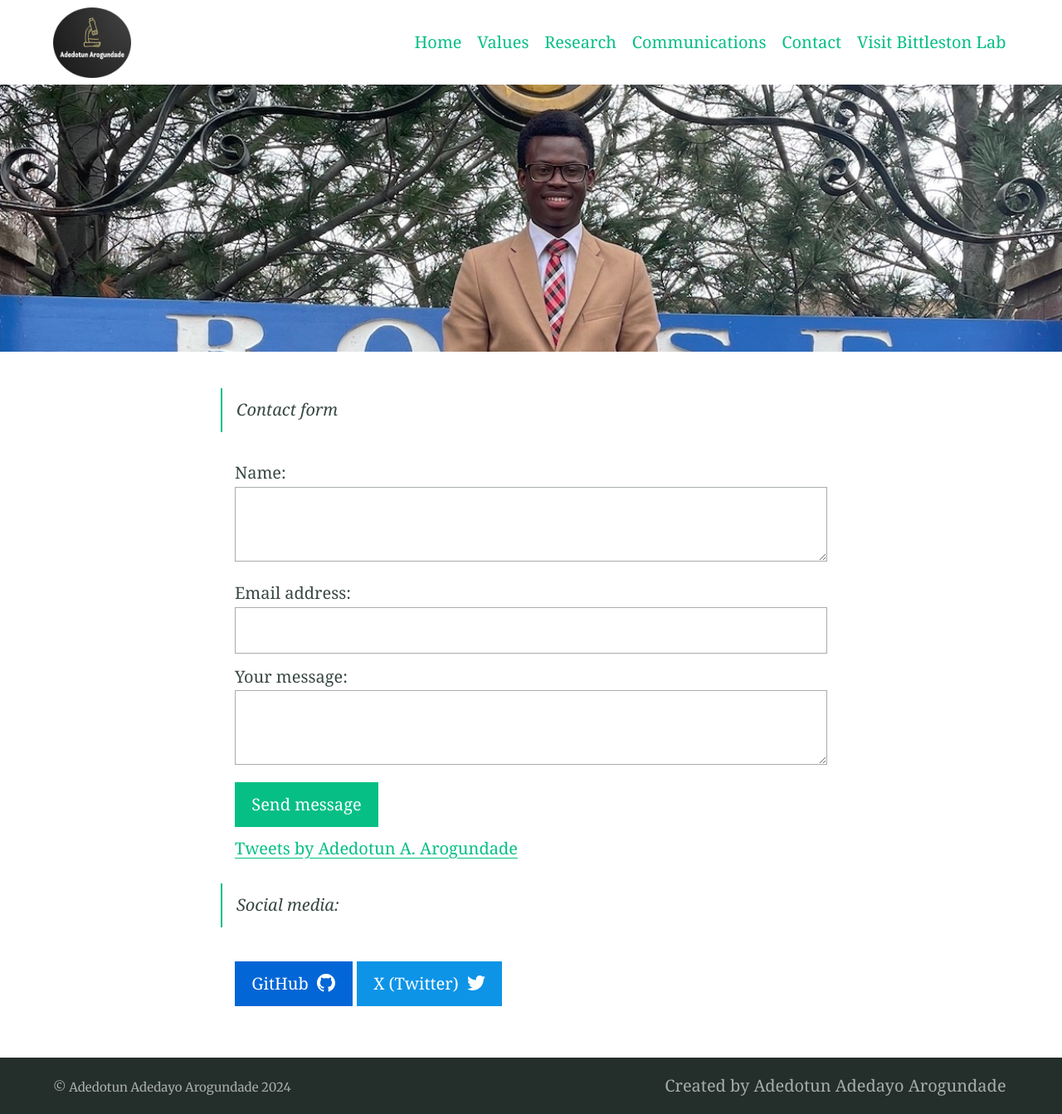
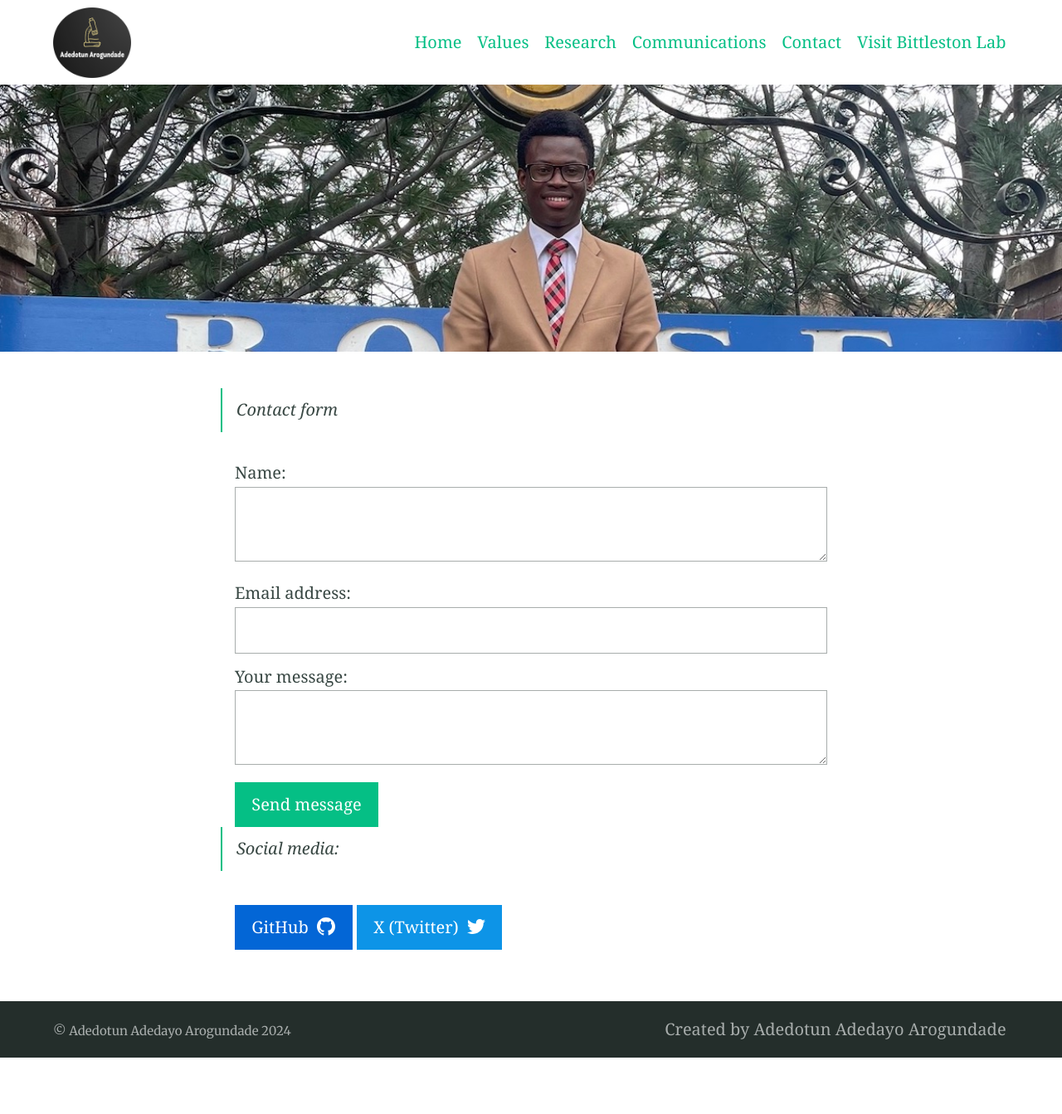
Before and after one commit to AdeArogundade/arogundadeadedotun, a Jekyll site: the page built from contact.md, in a window 1280 px wide. Shown: the whole page at 83% size. Built offline with Jekyll 4.4.1, drawn with Linux system fonts in a browser that asks for light colours; comment, search, counter and statistics services are not loaded; after the commit the page ends 1275 px from its top, so only the background shows below that.

Commit message:
Update contact.md

```diff
--- a/contact.md
+++ b/contact.md
@@ -14,10 +14,6 @@ excerpt: "My Personal Website"
 
 |
 
-{% include twitter_widget.html %}
-
-
-
 > Social media:
 
 
```
